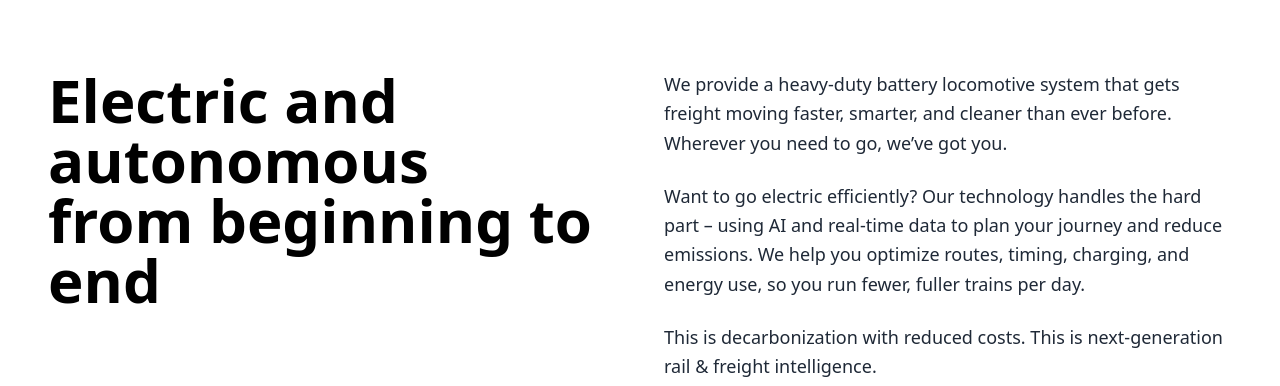
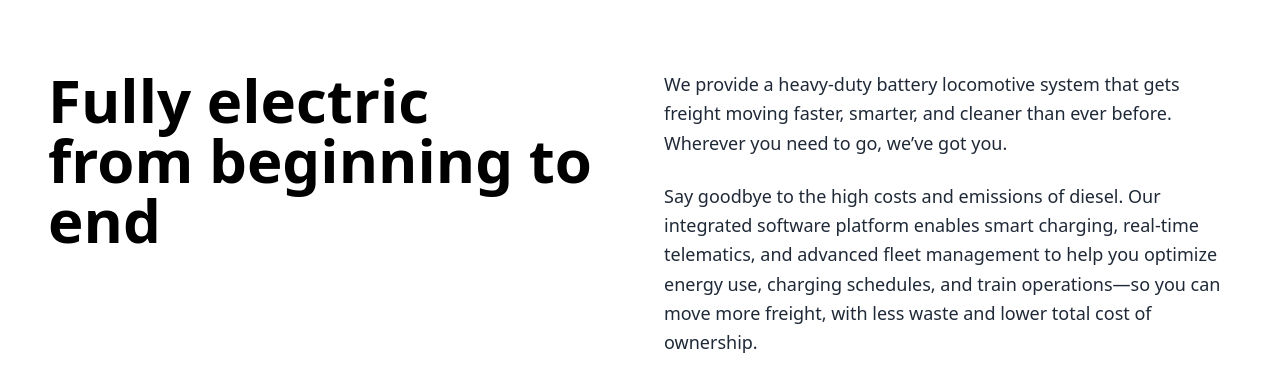
Before and after one commit to christianlind99/ailit-rail-v2, a React (Vite) app: page / in a window 1280 px wide. Shown: the part 826-1212 px from the top of the page. Built offline with nearby package versions, Linux system fonts and the light colour scheme.

Commit message:
updated copy

```diff
--- a/src/components/MissionSection.tsx
+++ b/src/components/MissionSection.tsx
@@ -8,7 +8,7 @@ const MissionSection = () => {
         {/* Left: Large heading */}
         <div className="md:w-1/2">
           <h2 className="text-4xl font-extrabold leading-tight text-black md:text-6xl">
-            Electric and autonomous
+            Fully electric
             <br />
             from beginning to end
           </h2>
@@ -22,10 +22,11 @@ const MissionSection = () => {
             need to go, we’ve got you.
           </p>
           <p>
-            Want to go electric efficiently? Our technology handles the hard
-            part – using AI and real-time data to plan your journey and reduce
-            emissions. We help you optimize routes, timing, charging, and energy
-            use, so you run fewer, fuller trains per day.
+            Say goodbye to the high costs and emissions of diesel. Our
+            integrated software platform enables smart charging, real-time
+            telematics, and advanced fleet management to help you optimize
+            energy use, charging schedules, and train operations—so you can move
+            more freight, with less waste and lower total cost of ownership.
           </p>
           <p>
             This is decarbonization with reduced costs. This is next-generation
```
